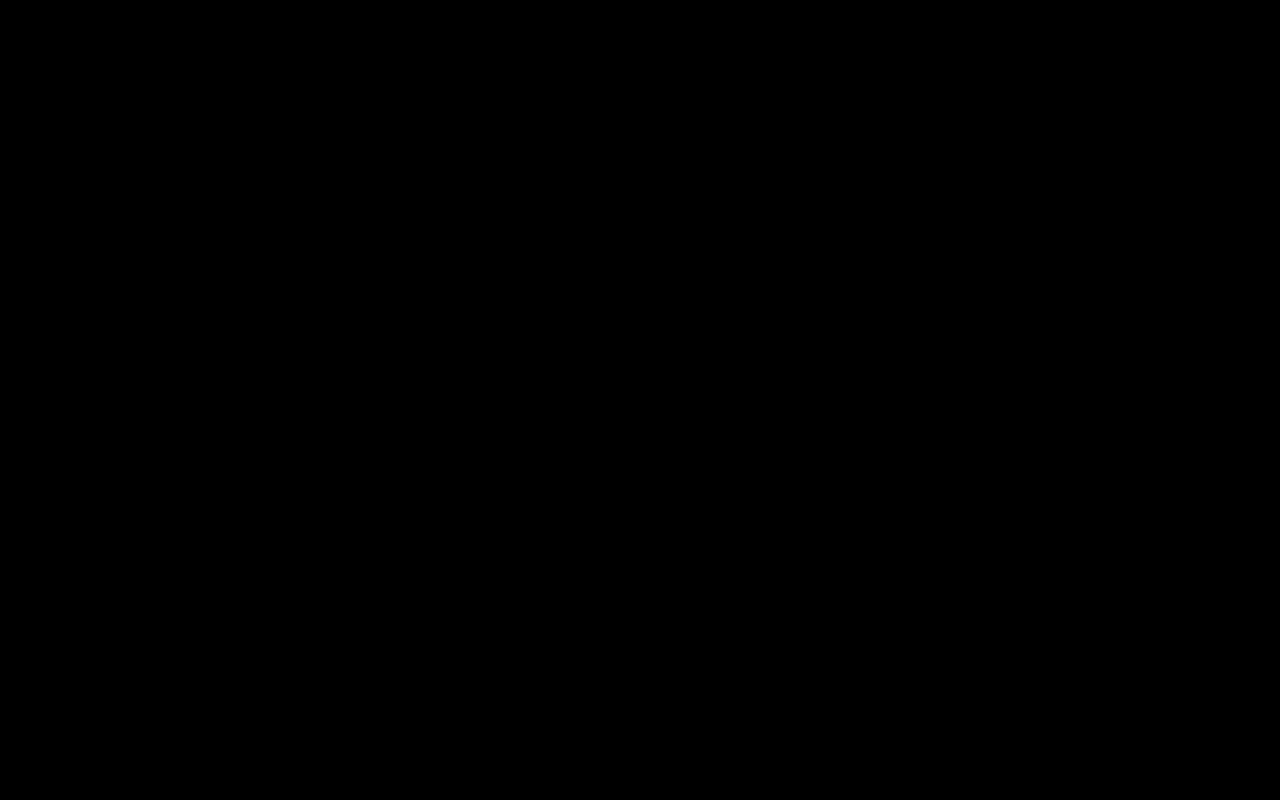
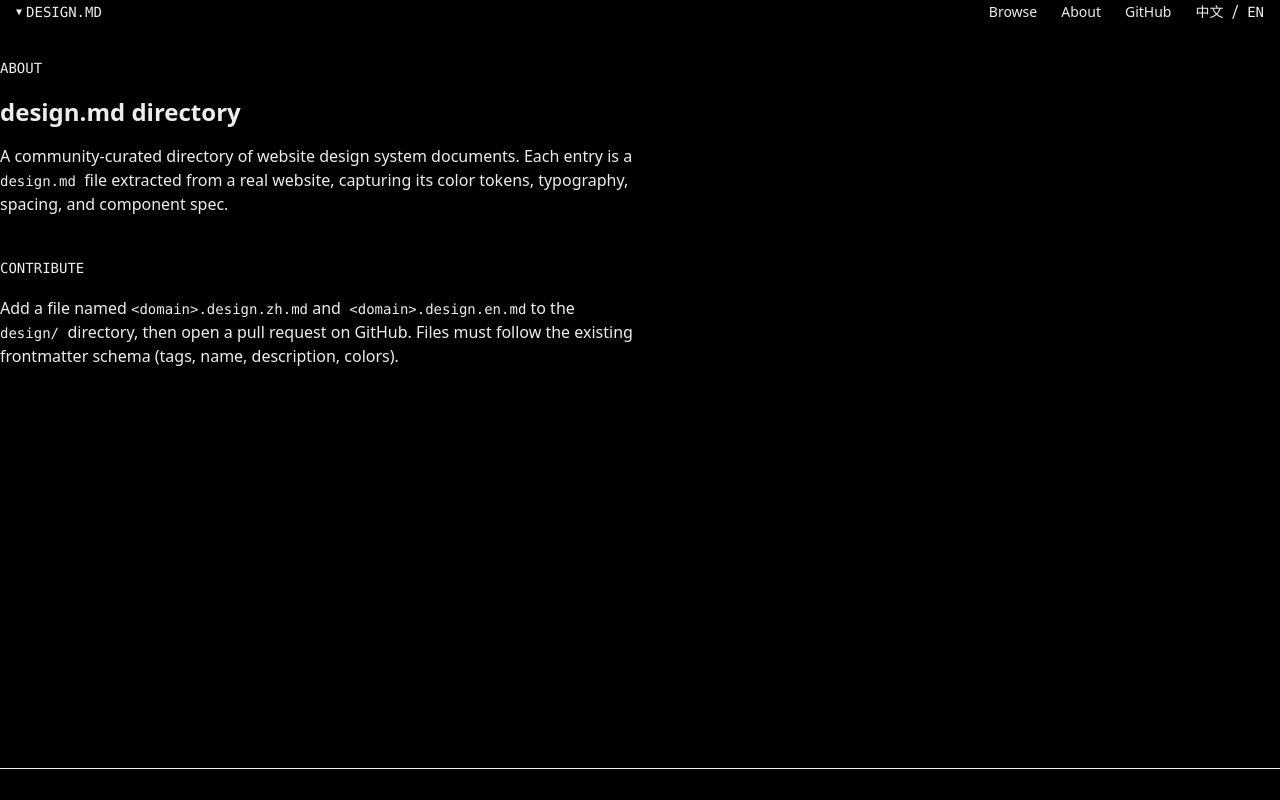
Before and after one commit to deantook/design-md, a Next.js app in the folder site/: page /about in a window 1280 px wide. Before the commit this address had no page. Shown: the top 800 px of the page. Built offline with nearby package versions, Linux system fonts and the light colour scheme.

Commit message:
feat(site): add about page + custom 404

```diff
--- /dev/null
+++ b/site/app/about/page.tsx
@@ -0,0 +1,26 @@
+import { config } from '@/config'
+
+export default function AboutPage() {
+  const repoUrl = `https://github.com/${config.repoOwner}/${config.repoName}`
+  return (
+    <main className="mx-auto max-w-container px-container-py py-8">
+      <span className="font-mono text-sm font-medium uppercase text-foreground">About</span>
+      <h1 className="mt-4 font-sans text-2xl font-semibold text-foreground">design.md directory</h1>
+      <p className="mt-4 max-w-[640px] font-sans text-base leading-6 text-muted-fg">
+        A community-curated directory of website design system documents. Each entry is a
+        <span className="font-mono text-sm"> design.md </span> file extracted from a real website,
+        capturing its color tokens, typography, spacing, and component spec.
+      </p>
+      <section className="mt-10">
+        <span className="font-mono text-sm font-medium uppercase text-foreground">Contribute</span>
+        <p className="mt-4 max-w-[640px] font-sans text-base leading-6 text-muted-fg">
+          Add a file named <span className="font-mono text-sm">{'<domain>.design.zh.md'}</span> and
+          <span className="font-mono text-sm"> {'<domain>.design.en.md'}</span> to the
+          <span className="font-mono text-sm"> design/ </span> directory, then open a pull request on
+          <a href={repoUrl} target="_blank" rel="noreferrer" className="text-foreground hover:underline"> GitHub</a>.
+          Files must follow the existing frontmatter schema (tags, name, description, colors).
+        </p>
+      </section>
+    </main>
+  )
+}
--- /dev/null
+++ b/site/app/not-found.tsx
@@ -0,0 +1,10 @@
+import Link from 'next/link'
+
+export default function NotFound() {
+  return (
+    <main className="mx-auto flex min-h-[60vh] max-w-container flex-col items-center justify-center px-container-py text-center">
+      <p className="font-mono text-sm uppercase text-muted-fg">404 / Site not in directory</p>
+      <Link href="/" className="mt-4 font-mono text-sm text-foreground hover:underline">← Back to directory</Link>
+    </main>
+  )
+}
```
